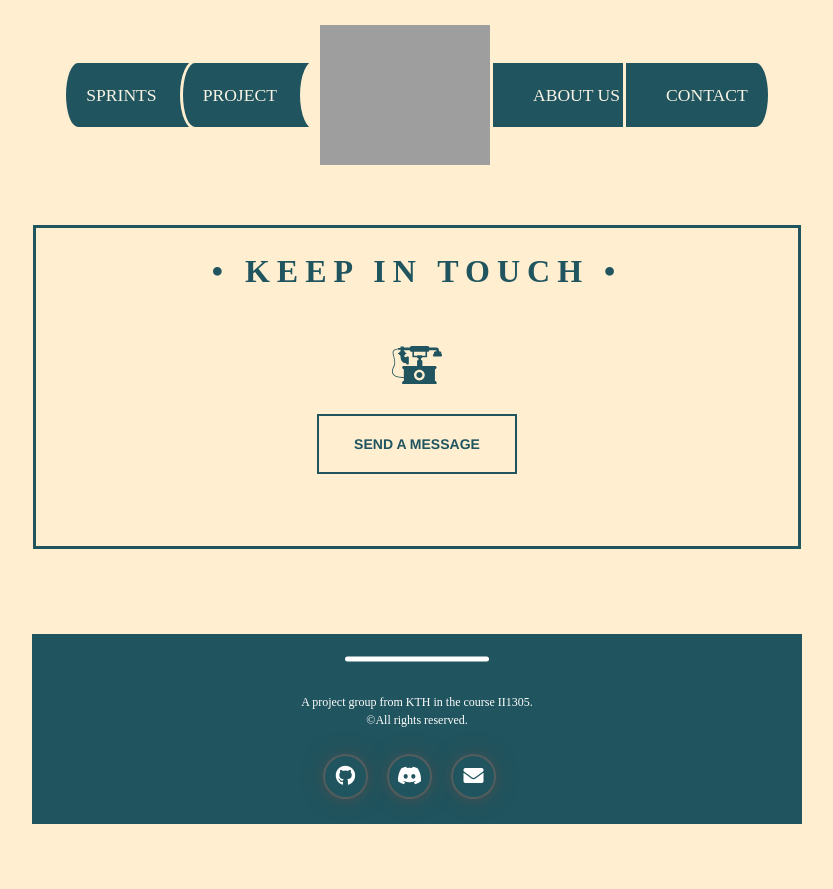
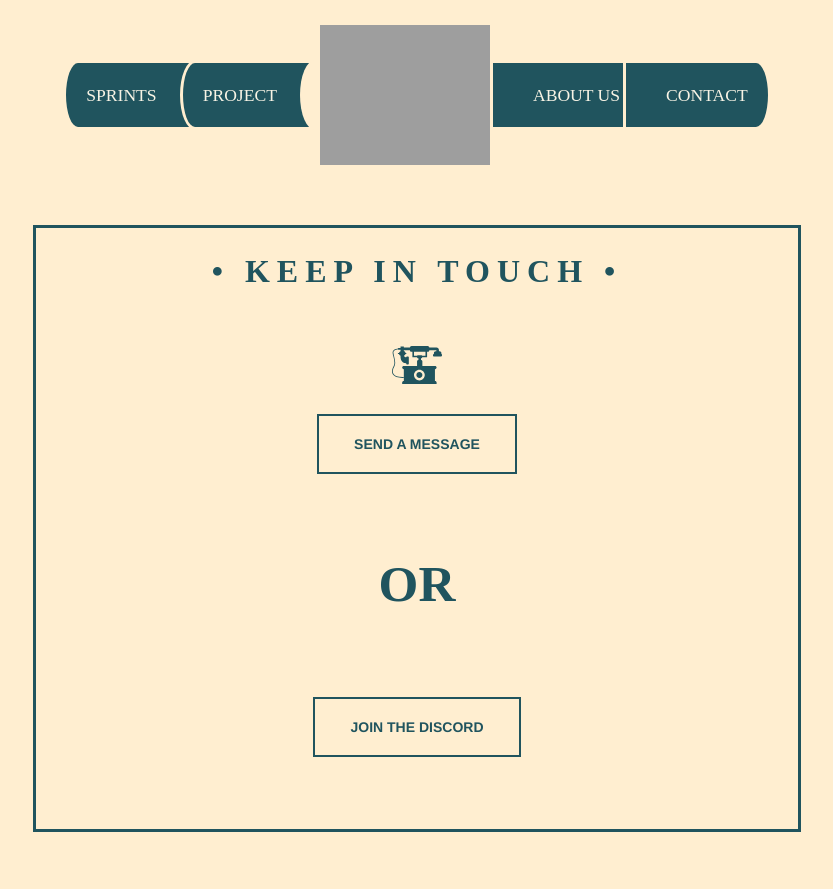
Before and after one commit to Chair-Jordan/Chair-jordan.github.io, a plain HTML site: page contactus.html in a window 1280 px wide. Shown: the top 889 px of the page, without its empty margins (223-1056 px from the left). Drawn offline with nearby package versions, Linux system fonts and the light colour scheme; grey boxes are pictures that could not be loaded.

Commit message:
Update contactus.html

```diff
--- a/contactus.html
+++ b/contactus.html
@@ -65,6 +65,16 @@
         </div>
       </center>
       <br><br><br>
+      <center><strong style="color:#20545e; font-size:4vw"> OR</strong> </center>
+      <div class="icon_wrapper">
+        <br>
+        <center>
+          <div class="submit">
+            <a href="https://discord.gg/gan9cURs"><input type="submit" value="join the discord" id="form_button" /></a>
+          </div>
+        </center>
+        <br><br><br>
+      </div><!-- // End #container -->
     </div><!-- // End #container -->
 
   </body>
```
